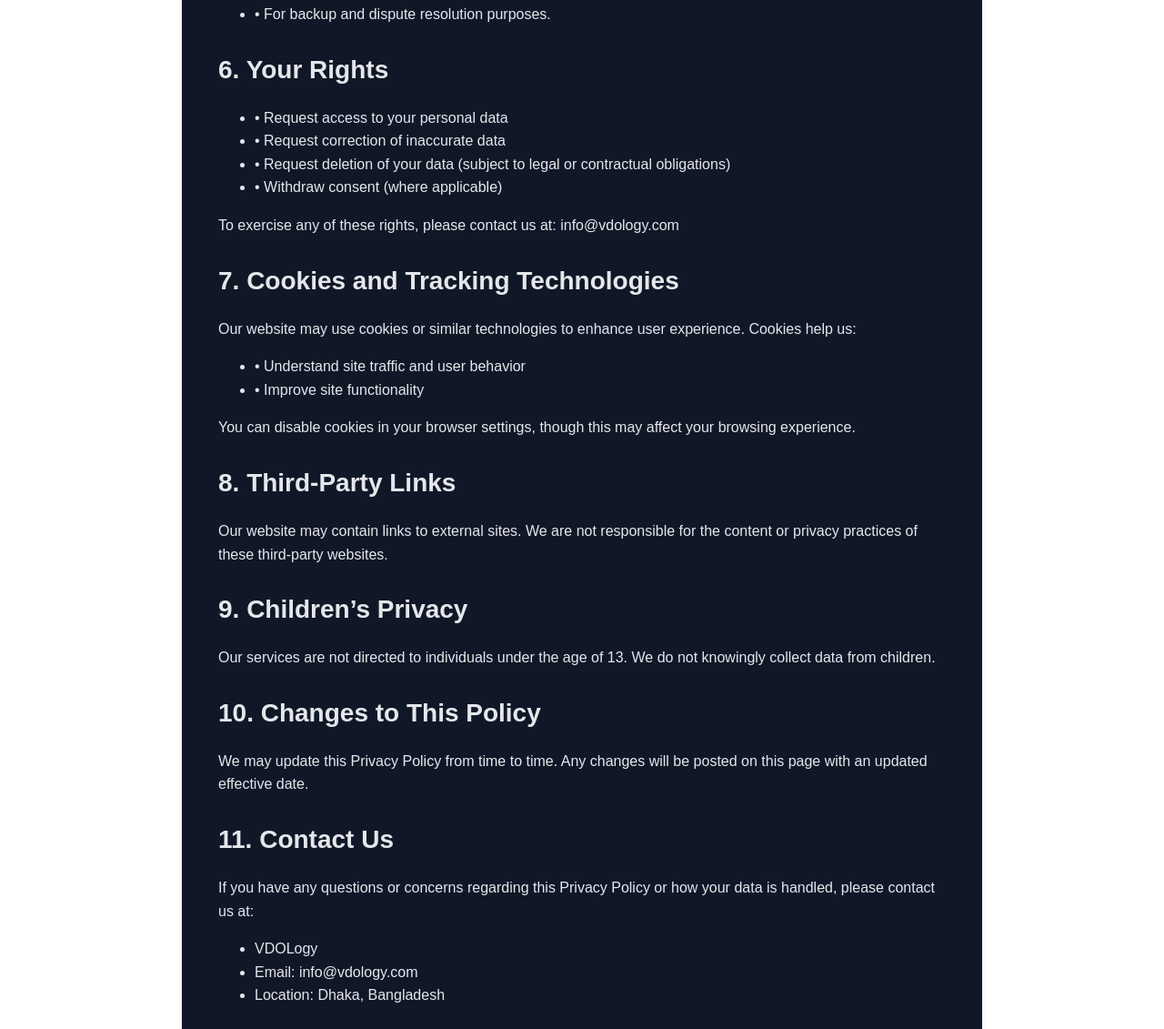
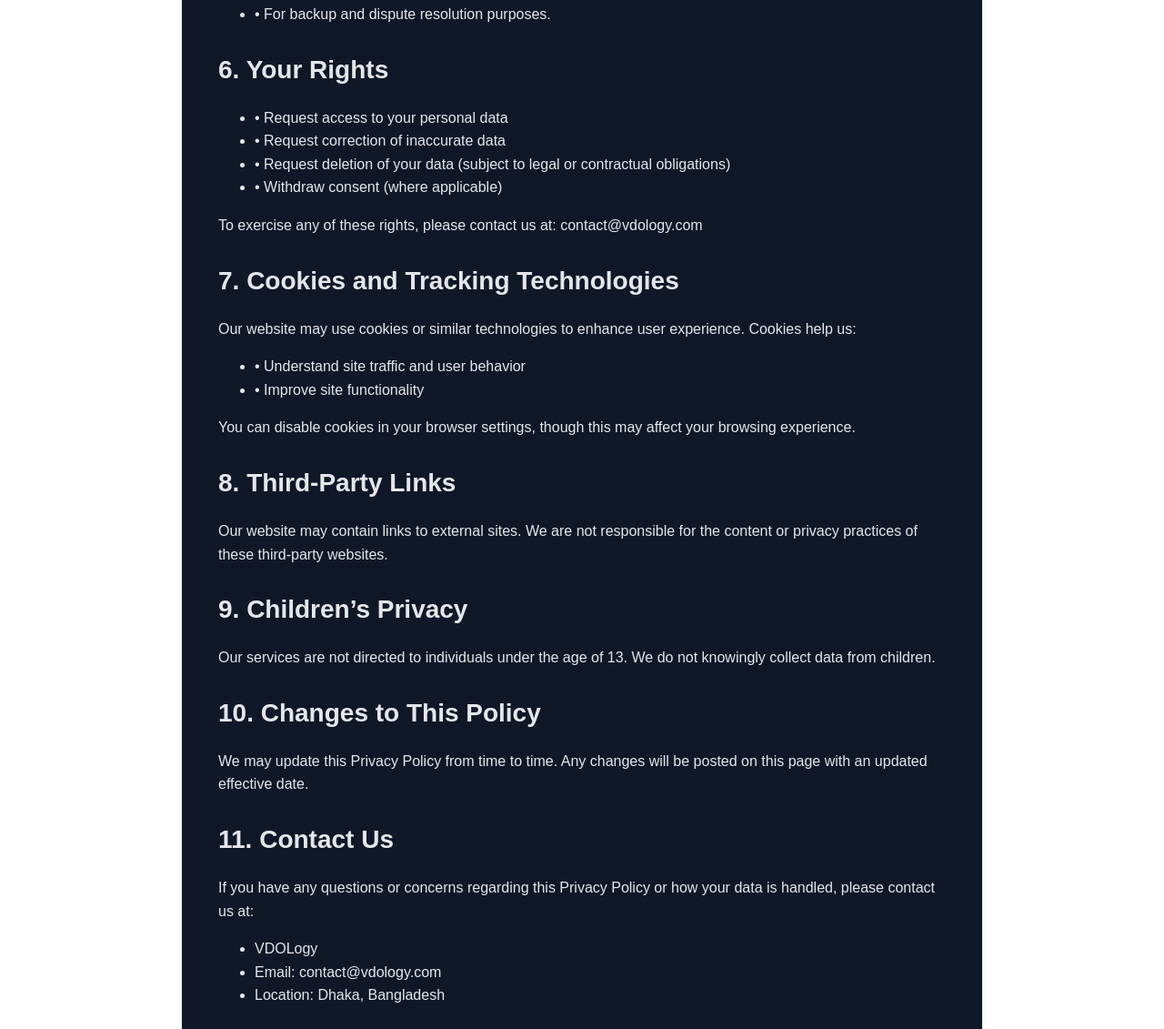
Before and after one commit to parves4u/VDOLogy, a React (Create React App) app: page /privacy-policy in a window 1280 px wide. Shown: the part 1824-2955 px from the top of the page at 91% size. Built offline with nearby package versions, Linux system fonts and the light colour scheme; the HTML template or start-up script is replaced by a standard one.

Commit message:
Edit email

```diff
--- a/src/components/About/AboutMe.js
+++ b/src/components/About/AboutMe.js
@@ -85,7 +85,7 @@
                       <h1 className="font-semibold text-18 text-caribbean-green">
                         Contact
                       </h1>
-                      <p className="font-medium text-white">info@vdology.com</p>
+                      <p className="font-medium text-white">contact@vdology.com</p>
                       <p className="font-medium text-white">+880 1710 618285</p>
                     </div>
                   </div>
--- a/src/components/Layout/Footer/PortfolioFooter.js
+++ b/src/components/Layout/Footer/PortfolioFooter.js
@@ -424,7 +424,7 @@
           <h1 className="font-semibold text-white text-18">Contact</h1>
           <div className="flex gap-2 items-center relative group font-medium text-white/50 hover:text-white hover:underline transition-all duration-300 mt-3.5">
             <span className="transition-all duration-300">
-              info@vdology.com
+              contact@vdology.com
               <br />
               +880 (1710) 618285
               <br />
@@ -447,8 +447,8 @@
           </div>
           <div className="flex flex-wrap items-center justify-between w-full h-full">
             <span className="text-dark-silver max-w-80">
-              2025 © All rights reserved by
-              <b className="text-main-black">VDOLogy</b>
+              2025 © All rights reserved by&nbsp;
+              <b className="text-main-white">VDOLogy</b>
             </span>
             <div className="relative flex justify-center w-full sm:w-fit">
               <a
--- a/src/pages/TermsContentPrivacy.js
+++ b/src/pages/TermsContentPrivacy.js
@@ -141,7 +141,7 @@
             <li>• Request deletion of your data (subject to legal or contractual obligations)</li>
             <li>• Withdraw consent (where applicable)</li>
           </ul>
-          To exercise any of these rights, please contact us at: info@vdology.com
+          To exercise any of these rights, please contact us at: contact@vdology.com
         </p>
 
         <h2 style={headingStyle}>7. Cookies and Tracking Technologies</h2>
@@ -174,7 +174,7 @@
           If you have any questions or concerns regarding this Privacy Policy or how your data is handled, please contact us at:
           <ul>
             <li>VDOLogy</li>
-            <li>Email: info@vdology.com</li>
+            <li>Email: contact@vdology.com</li>
             <li>Location: Dhaka, Bangladesh</li>
           </ul>
         </p>
```
